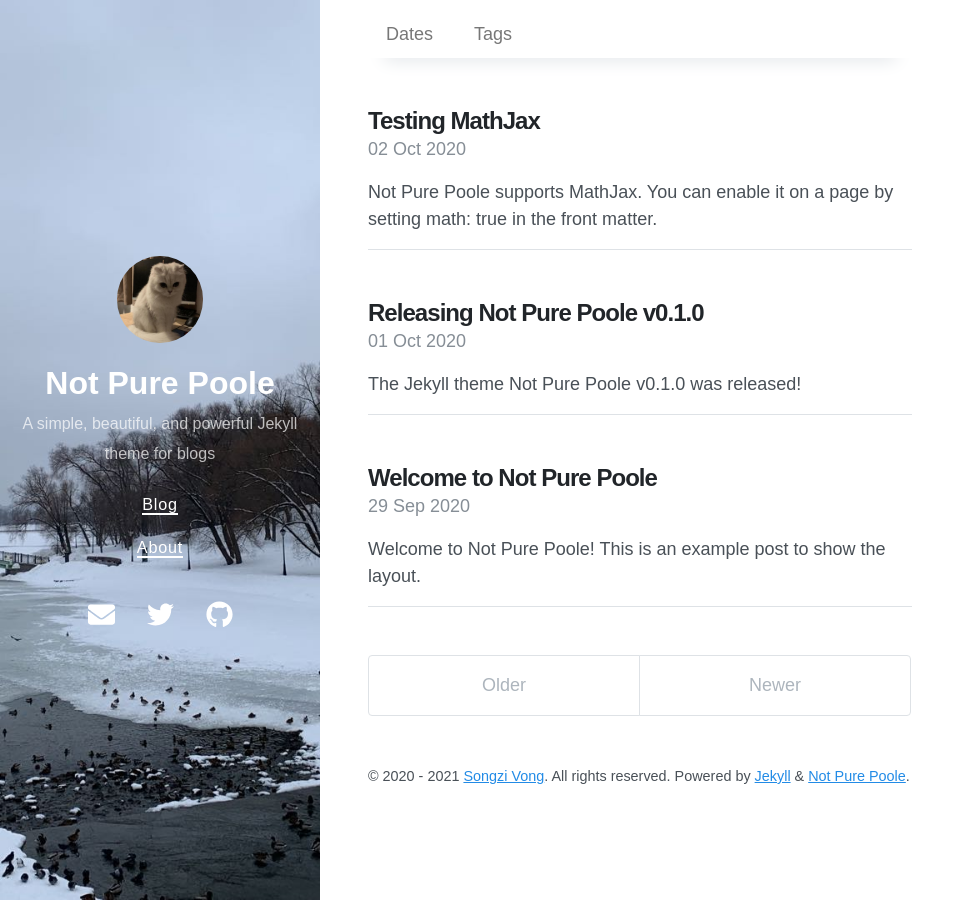
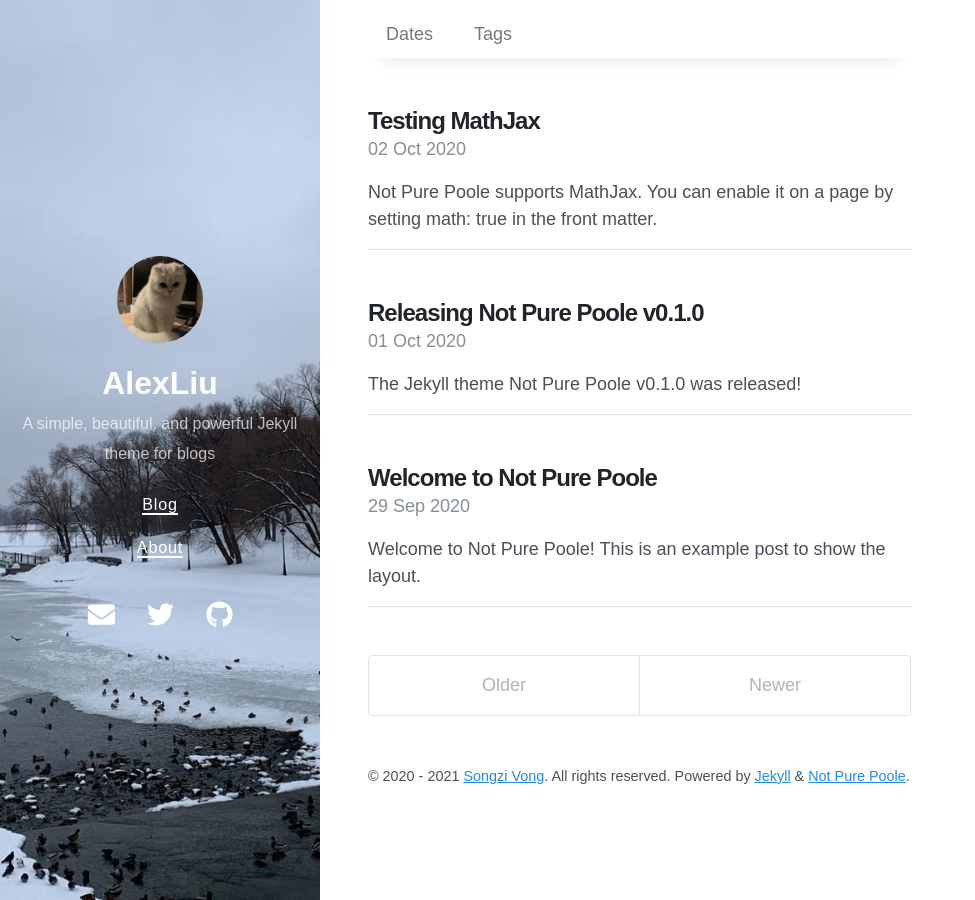
Before and after one commit to LeonGoretzkatju/LeonGoretzkatju.github.io, a Jekyll site: the page built from index.html, in a window 1280 px wide. Shown: the whole page, without its empty margins (0-975 px from the left). Built offline with Jekyll 4.4.1, drawn with Linux system fonts in a browser that asks for light colours; nearby versions of some CDN libraries; the list of posts is cut into pages by our own code.

Commit message:
Update _config.yml

```diff
--- a/_config.yml
+++ b/_config.yml
@@ -1,5 +1,5 @@
 # Setup
-title: Not Pure Poole
+title: AlexLiu
 description: A simple, beautiful, and powerful Jekyll theme for blogs
 url: https://vszhub.github.io
 avatar: /avatar.jpeg
```
